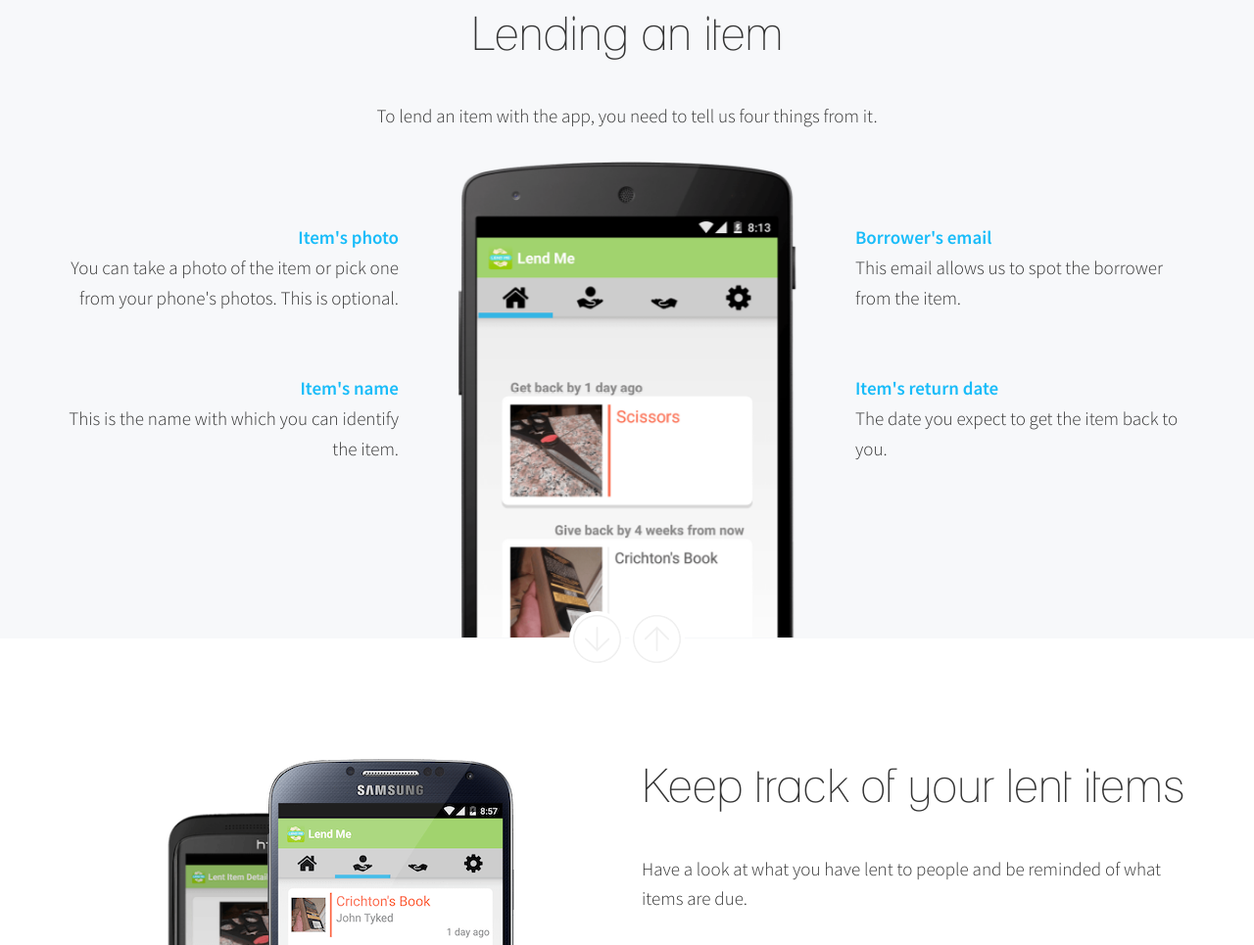
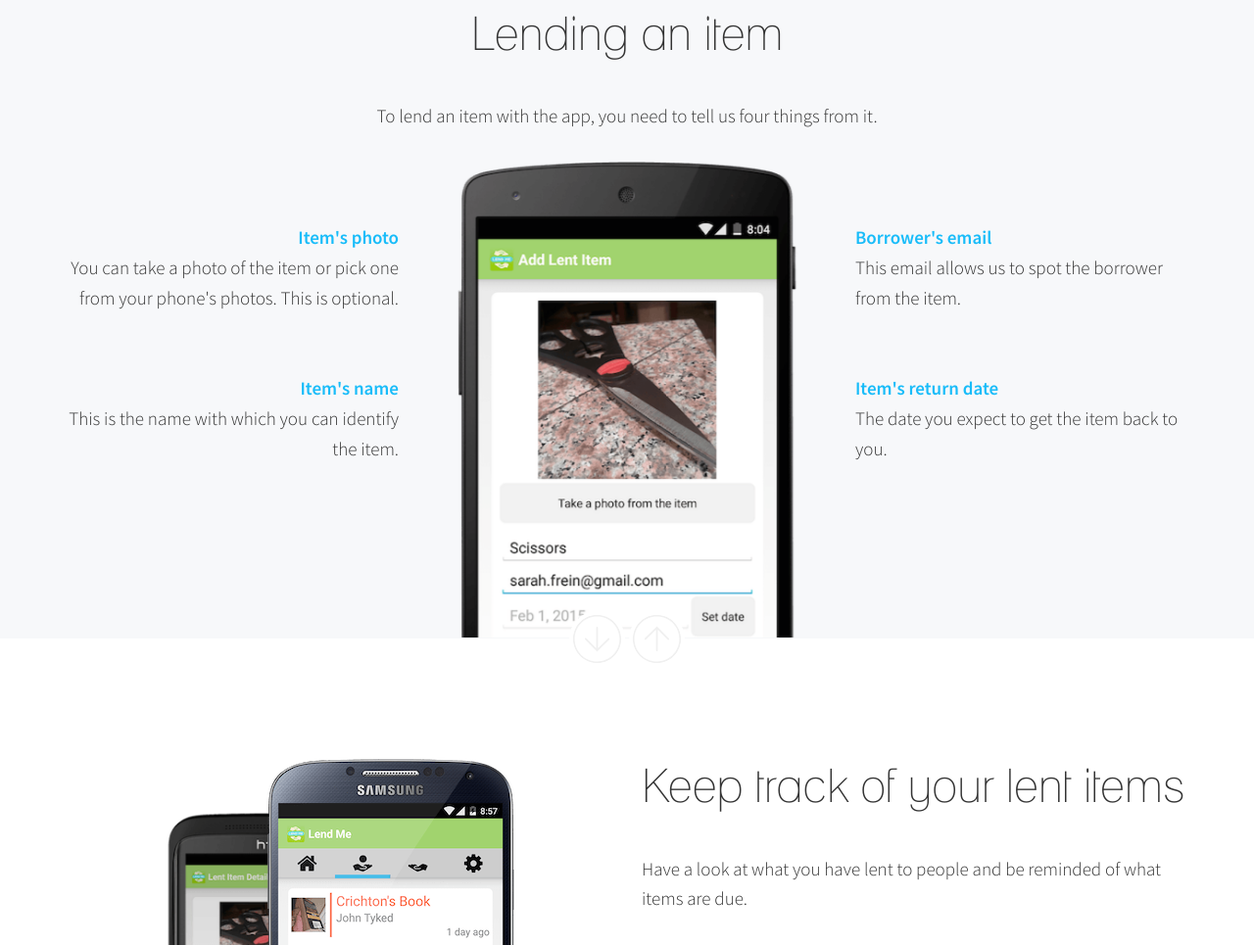
Before and after one commit to LendMe/lendme.github.io, a plain HTML site: page index.html in a window 1280 px wide. Shown: the part 1955-2920 px from the top of the page at 98% size. Drawn offline with Linux system fonts and the light colour scheme.

Commit message:
changed screenshot in 'Lending an item' section

```diff
--- a/index.html
+++ b/index.html
@@ -2243,7 +2243,7 @@
                 </div>
 
                 <div class="col-sm-4 col-md-4 ol-lg-4" id="features_1_content_center">
-                    <img src="images/features3.png" class="img-responsive" id="features1_image" alt="img">
+                    <img src="images/features3_lendingItem.png" class="img-responsive" id="features1_image" alt="img">
                 </div>
 
                 <div class="col-sm-4 col-md-4 ol-lg-4" id="features_1_content_right">
```
